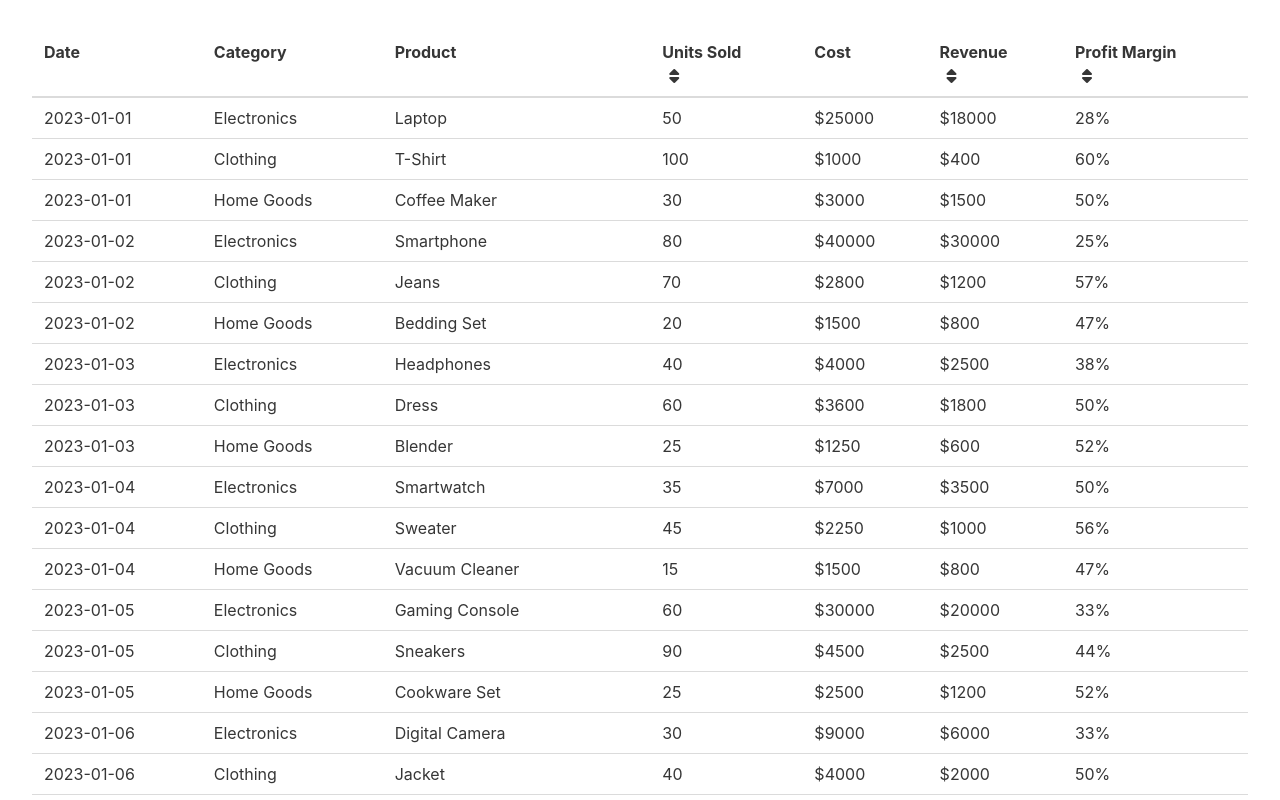
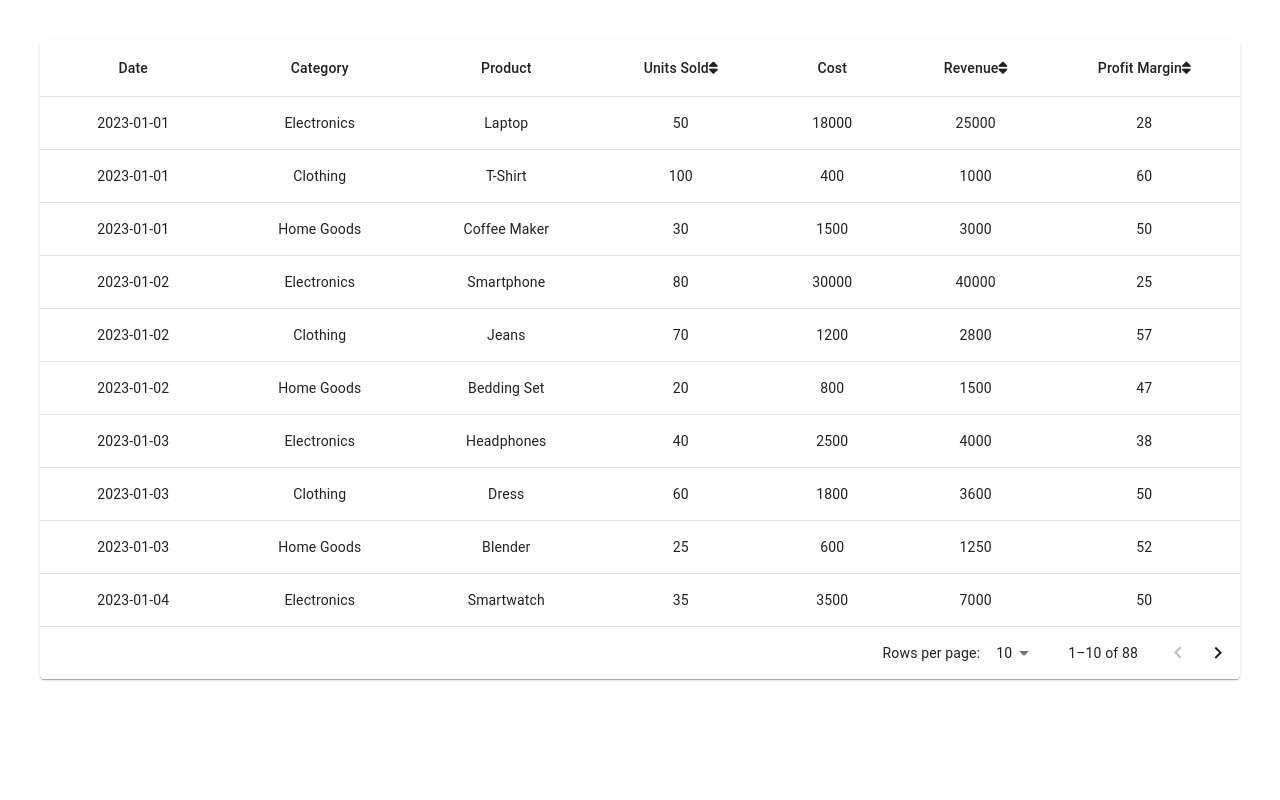
Before and after one commit to polinavafik/dashboard, a React (Vite) app: page / in a window 1280 px wide. Shown: the top 800 px of the page. Built offline with nearby package versions, Linux system fonts and the light colour scheme.

Commit message:
refactor: stylish table

```diff
--- a/package.json
+++ b/package.json
@@ -10,10 +10,11 @@
     "preview": "vite preview"
   },
   "dependencies": {
+    "@emotion/react": "^11.11.1",
+    "@emotion/styled": "^11.11.0",
     "@fortawesome/fontawesome-free": "^6.5.1",
-    "@fortawesome/fontawesome-svg-core": "^6.5.1",
+    "@mui/material": "^5.14.19",
     "@reduxjs/toolkit": "^1.9.7",
-    "bulma": "^0.9.4",
     "react": "^18.2.0",
     "react-dom": "^18.2.0",
     "react-redux": "^8.1.3",
--- a/src/App.css
+++ b/src/App.css
@@ -1,4 +1,3 @@
-@import "bulma/css/bulma.min.css";
 @import "@fortawesome/fontawesome-free/css/all.min.css";
 
 #root {
--- a/src/App.jsx
+++ b/src/App.jsx
@@ -13,8 +13,20 @@
 // data between two specific products.
 // - Display the comparative metrics in chart sections for easy analysis.
 
+import {
+  Paper,
+  Table,
+  TableBody,
+  TableCell,
+  TableContainer,
+  TableHead,
+  TablePagination,
+  TableRow,
+} from "@mui/material";
+import * as React from "react";
+
 import "./App.css";
-import { TABLE_ATTRIBUTES } from "./utils/constants";
+import { columns } from "./utils/constants";
 import { useSelector, useDispatch } from "react-redux";
 import {
   toggleSortRevenue,
@@ -24,6 +36,18 @@ import {
 } from "./app/TableDataSlice";
 
 function App() {
+  const [page, setPage] = React.useState(0);
+  const [rowsPerPage, setRowsPerPage] = React.useState(10);
+
+  const handleChangePage = (event, newPage) => {
+    setPage(newPage);
+  };
+
+  const handleChangeRowsPerPage = event => {
+    setRowsPerPage(+event.target.value);
+    setPage(0);
+  };
+
   const dispatch = useDispatch();
   const tableData = useSelector(selectTableData);
 
@@ -47,7 +71,77 @@ function App() {
 
   return (
     <>
-      <table className="table is-fullwidth">
+      <Paper sx={{ width: "100%", overflow: "hidden" }}>
+        <TableContainer sx={{ maxHeight: 600 }}>
+          <Table stickyHeader aria-label="sticky table">
+            <TableHead>
+              <TableRow>
+                {columns.map(column =>
+                  column.id === "sold" ||
+                  column.id === "revenue" ||
+                  column.id === "margin" ? (
+                    <TableCell
+                      key={column.id}
+                      align={column.align}
+                      style={{ minWidth: column.minWidth }}
+                      onClick={() => handleSort(column.label)}
+                    >
+                      {column.label}
+
+                      <span className="icon">
+                        <i className="fas fa-sort" />
+                      </span>
+                    </TableCell>
+                  ) : (
+                    <TableCell
+                      key={column.id}
+                      align={column.align}
+                      style={{ minWidth: column.minWidth }}
+                    >
+                      {column.label}
+                    </TableCell>
+                  )
+                )}
+              </TableRow>
+            </TableHead>
+
+            <TableBody>
+              {tableData
+                .slice(page * rowsPerPage, page * rowsPerPage + rowsPerPage)
+                .map(product => {
+                  return (
+                    <TableRow
+                      hover
+                      role="checkbox"
+                      tabIndex={-1}
+                      key={product.id}
+                    >
+                      {columns.map(column => {
+                        const value = product[column.id];
+                        return (
+                          <TableCell key={column.id} align={column.align}>
+                            {value}
+                          </TableCell>
+                        );
+                      })}
+                    </TableRow>
+                  );
+                })}
+            </TableBody>
+          </Table>
+        </TableContainer>
+        <TablePagination
+          rowsPerPageOptions={[10, 25, 50]}
+          component="div"
+          count={tableData.length}
+          rowsPerPage={rowsPerPage}
+          page={page}
+          onPageChange={handleChangePage}
+          onRowsPerPageChange={handleChangeRowsPerPage}
+        />
+      </Paper>
+
+      {/* <table>
         <thead>
           <tr>
             {TABLE_ATTRIBUTES.map(attribute =>
@@ -87,7 +181,7 @@ function App() {
             );
           })}
         </tbody>
-      </table>
+      </table> */}
     </>
   );
 }
--- a/src/utils/constants.js
+++ b/src/utils/constants.js
@@ -7,3 +7,13 @@ export const TABLE_ATTRIBUTES = [
   "Revenue",
   "Profit Margin",
 ];
+
+export const columns = [
+  { id: "date", label: "Date", minWidth: 90, align: "center" },
+  { id: "category", label: "Category", minWidth: 90, align: "center" },
+  { id: "name", label: "Product", minWidth: 90, align: "center" },
+  { id: "sold", label: "Units Sold", minWidth: 60, align: "center" },
+  { id: "cost", label: "Cost", minWidth: 60, align: "center" },
+  { id: "revenue", label: "Revenue", minWidth: 60, align: "center" },
+  { id: "margin", label: "Profit Margin", minWidth: 60, align: "center" },
+];
```
Also changed, not shown: 1 other file (tests, documents, lock files or other folders).
